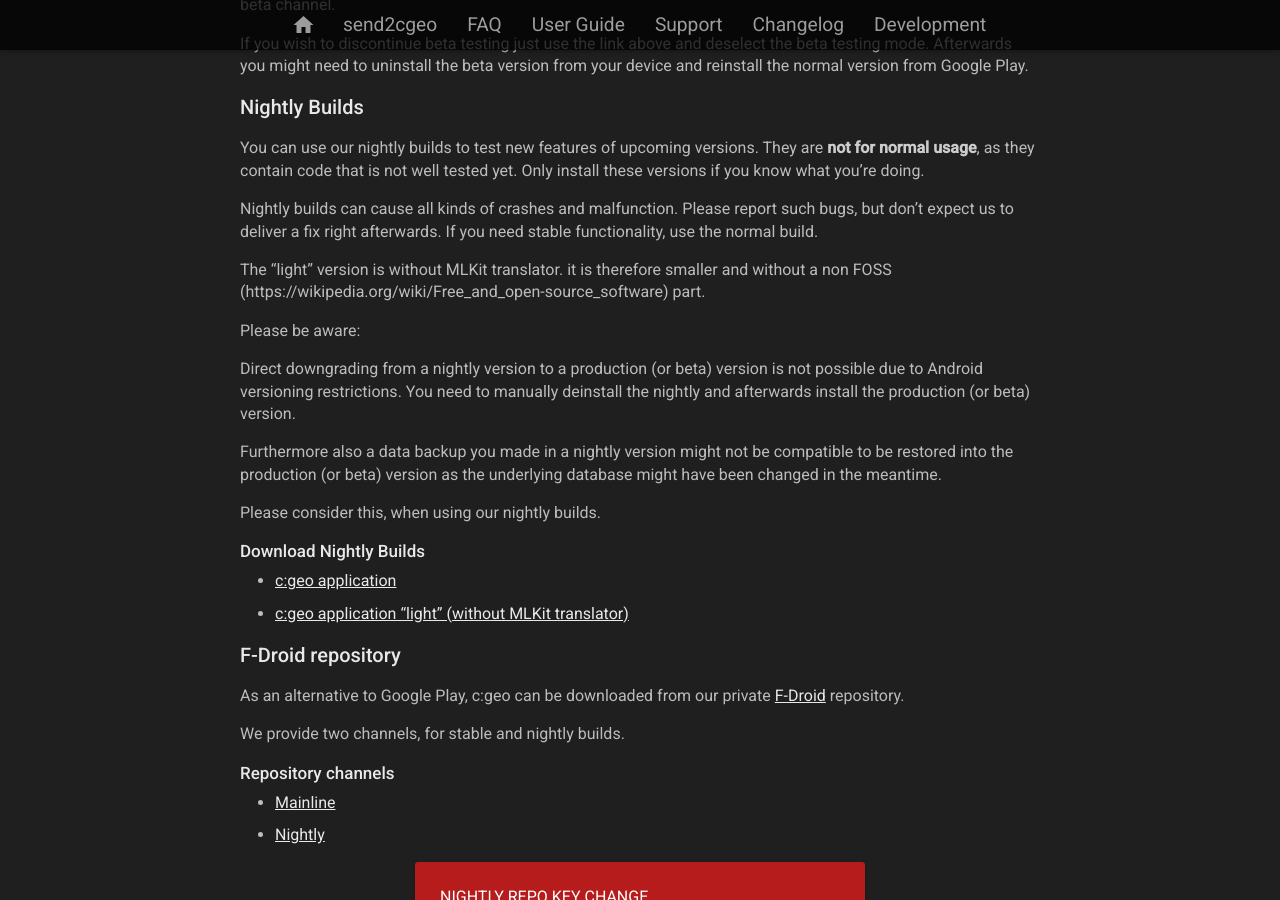
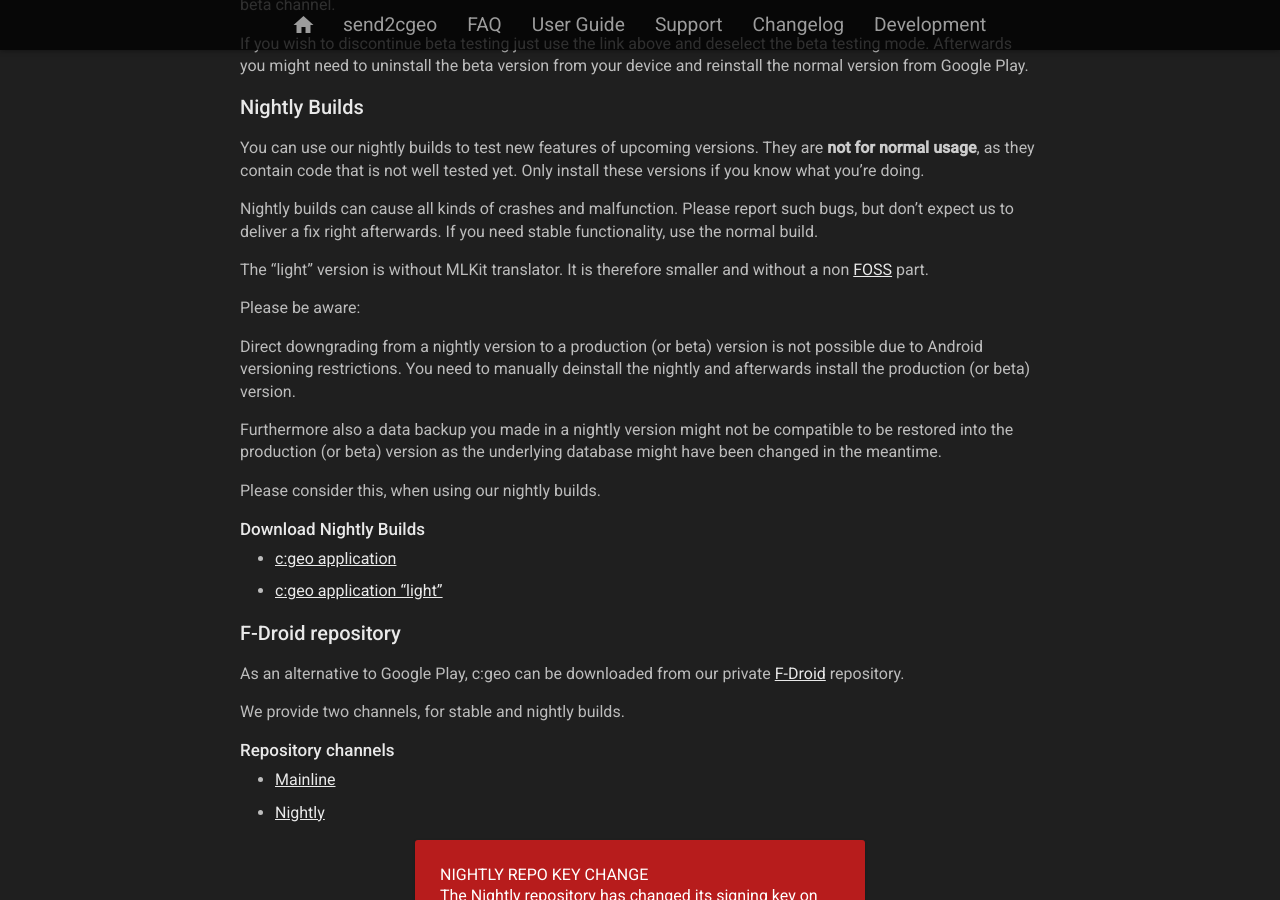
Before and after one commit to cgeo/cgeo.github.io, a Jekyll site: the page built from development.md, in a window 1280 px wide and 900 px high, scrolled down 876 px. Built offline with Jekyll 4.4.1, drawn with Linux system fonts in a browser that asks for light colours; nearby versions of some CDN libraries; a script that is not in the unit is left out.

Commit message:
Optimization
as suggested by @SammysHP

```diff
--- a/development.md
+++ b/development.md
@@ -39,7 +39,7 @@
 
 Nightly builds can cause all kinds of crashes and malfunction. Please report such bugs, but don't expect us to deliver a fix right afterwards. If you need stable functionality, use the normal build.
 
-The "light" version is without MLKit translator. it is therefore smaller and without a non FOSS (https://wikipedia.org/wiki/Free_and_open-source_software) part.
+The "light" version is without MLKit translator. It is therefore smaller and without a non [FOSS](https://wikipedia.org/wiki/Free_and_open-source_software) part.
 
 Please be aware:
 
@@ -52,7 +52,7 @@
 ### Download Nightly Builds
 
 * [c:geo application](https://download.cgeo.org/cgeo-nightly.apk)
-* [c:geo application "light" (without MLKit translator)](https://download.cgeo.org/cgeo-nightly-foss.apk)
+* [c:geo application "light"](https://download.cgeo.org/cgeo-nightly-foss.apk)
 
 ## F-Droid repository
 
```
